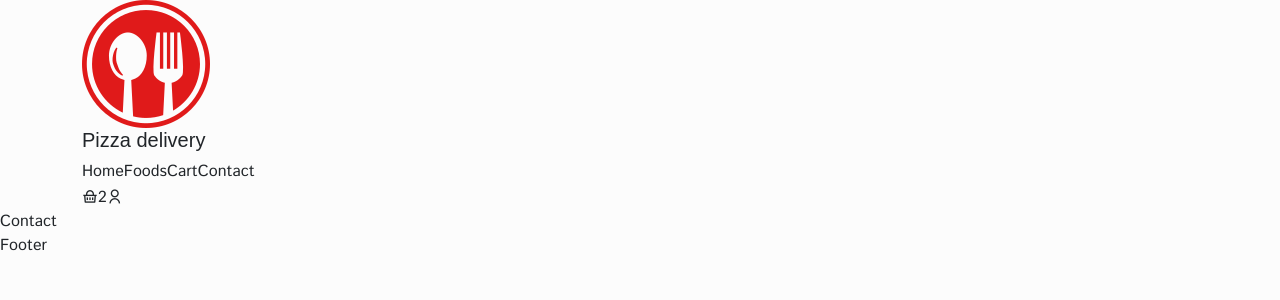
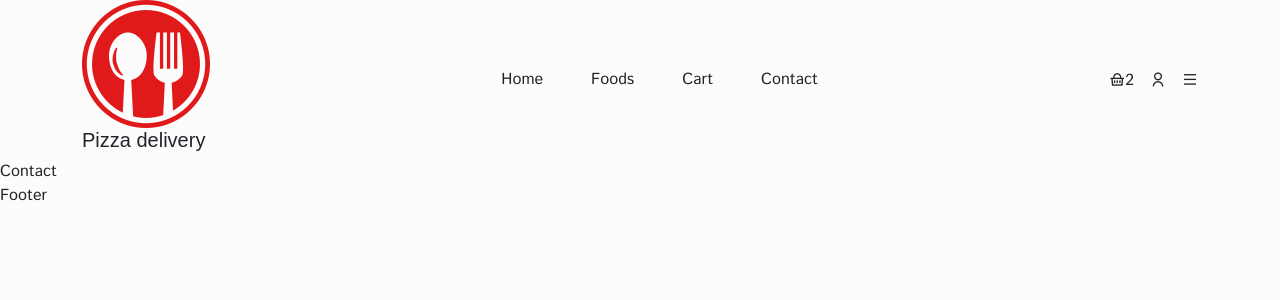
Before and after one commit to Andrewmoren/e_commerce_pizza, a React (Create React App) app: page /contact in a window 1280 px wide. Shown: the top 300 px of the page. Built offline with nearby package versions, Linux system fonts and the light colour scheme; a web font is replaced by a local one.

Commit message:
nav style

```diff
--- a/src/components/Header/Header.jsx
+++ b/src/components/Header/Header.jsx
@@ -27,14 +27,14 @@ const Header = () => {
   return (
     <header className="header">
       <Container>
-        <div className="nav__wrapper">
+        <div className="nav__wrapper d-flex align-items-center justify-content-between">
           <div className="logo">
             <img src={logo} alt="logo" />
             <h5>Pizza delivery</h5>
           </div>
           {/* menu */}
           <div className="navigation">
-            <div className="menu">
+            <div className="menu d-flex align-items-center gap-5">
               {nav__link.map((item, index) => (
                 <NavLink to={item.path} key={index}>
                   {item.display}
@@ -44,7 +44,7 @@ const Header = () => {
           </div>
 
           {/* nav */}
-          <div className="nav__right">
+          <div className="nav__right d-flex align-items-center gap-3">
             <span className="cart__icon">
               <i className="ri-shopping-basket-line"></i>
               <span className="cart__badge">2</span>
@@ -55,6 +55,10 @@ const Header = () => {
                 <i className="ri-user-line"></i>
               </Link>
             </span>
+
+            <span className="mobile__menu">
+              <i className="ri-menu-line"></i>
+            </span>
           </div>
         </div>
       </Container>
```
